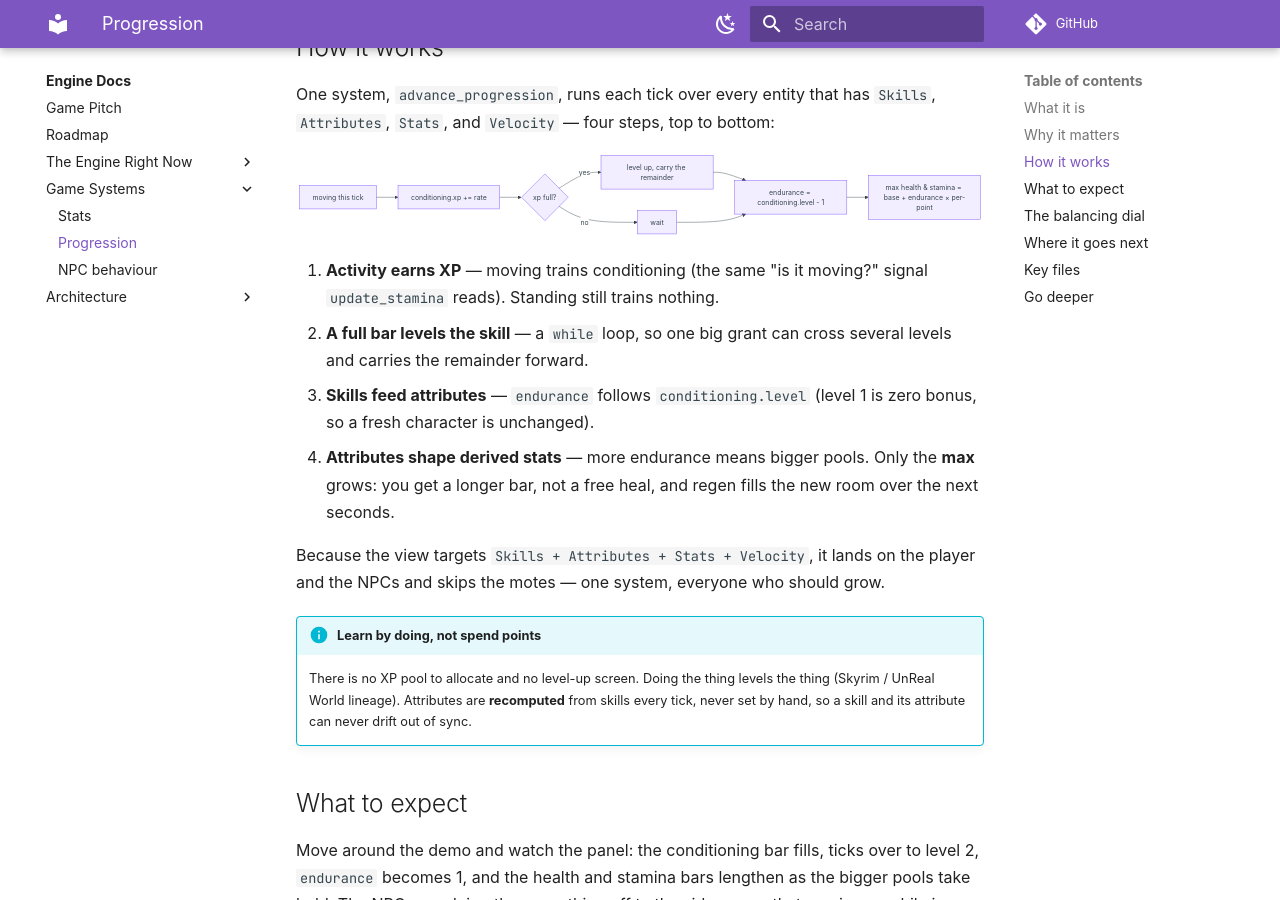
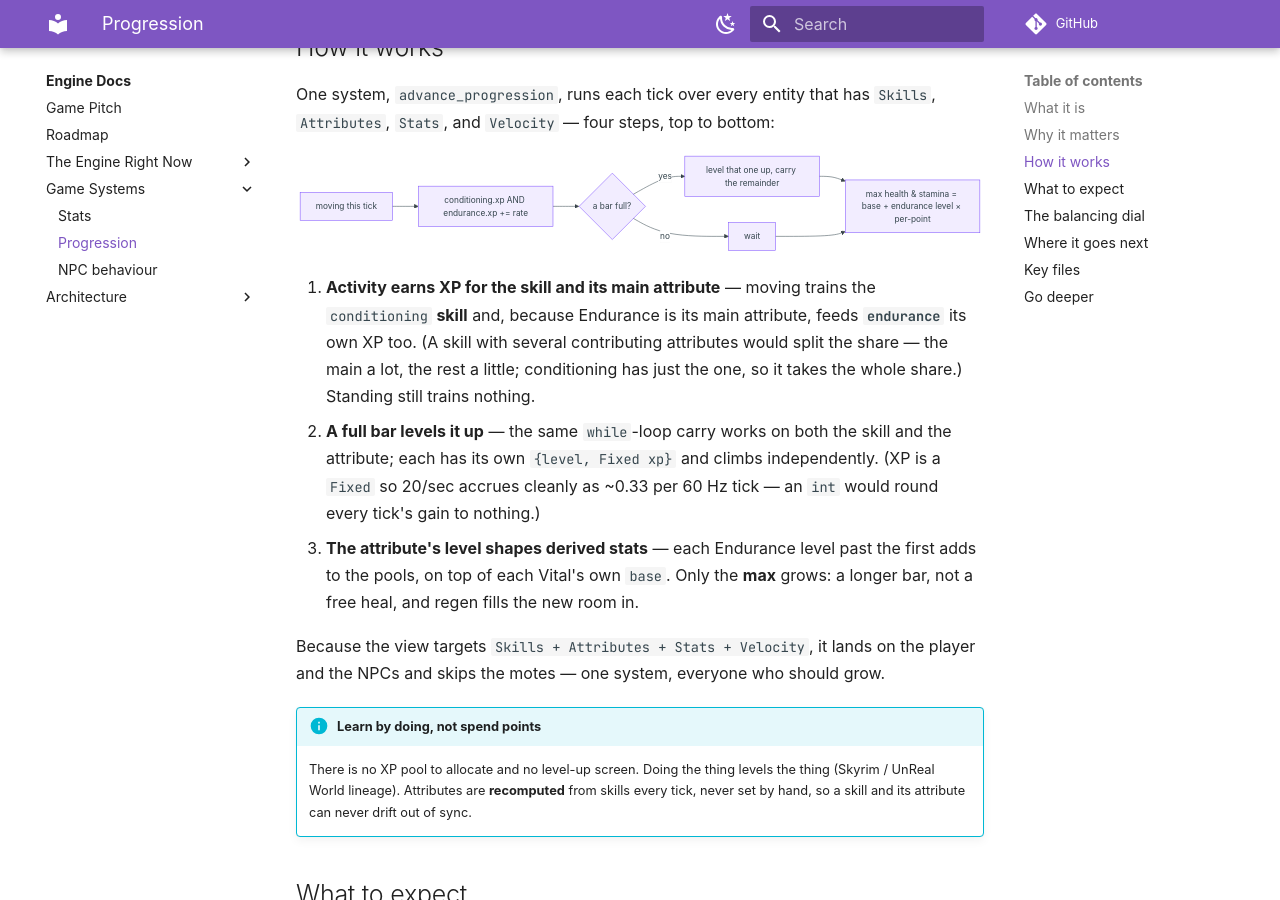
Before and after one commit to IsItJeff/game-engine, an MkDocs documentation site: the page built from docs/engine/progression.md, in a window 1280 px wide and 900 px high, scrolled down 651 px. Built offline with MkDocs 1.6.1 and Material for MkDocs 9.7.7, drawn with Linux system fonts in a browser that asks for light colours; some web fonts are replaced; comment, search, counter and statistics services are not loaded.

Commit message:
refactor(P0b): Attributes get their own XP; Skills become a keyed collection
The model change the design hinges on — behaviour-equivalent, but the mechanism is
now the real thing:
- Skill.xp and a new Attribute{level,xp} are **Fixed** (fractional per-tick accrual;
  an int would round 20/sec = 0.33/tick to zero).
- Skills{conditioning} -> a keyed SkillId->Skill collection (append-ordered vector:
  deterministic iteration, scales to a branching tree, find()/train() helpers).
- Attributes no longer *derived* from a skill — Endurance has its own {level,xp}.
  advance_progression grants XP to the SKILL and its MAIN attribute (Endurance takes
  conditioning's full share for now; contributors will split it later), levels each
  on its own accumulator (shared apply_levels helper), and the pool bonus reads
  endurance.level-1.
- xp_to_next moves to progression/curve.hpp as an int64; advance_progression drops
  its dt param (fixed timestep -> constant per-tick XP).
- panel + tests + progression.md updated to the new shape.

Green under dev (ASan/UBSan) and ci (-Werror -Wconversion), 0 warnings; full suite
39 cases / 1591 assertions unchanged (equivalent). Game verified running.

Co-Authored-By: Claude Opus 4.8 (1M context) <noreply@anthropic.com>

````diff
--- a/docs/engine/progression.md
+++ b/docs/engine/progression.md
@@ -24,24 +24,26 @@ One system, `advance_progression`, runs each tick over every entity that has
 
 ```mermaid
 flowchart LR
-  act[moving this tick] --> xp[conditioning.xp += rate]
-  xp --> lvl{xp full?}
-  lvl -->|yes| up[level up, carry the remainder]
+  act[moving this tick] --> xp[conditioning.xp AND endurance.xp += rate]
+  xp --> lvl{a bar full?}
+  lvl -->|yes| up[level that one up, carry the remainder]
   lvl -->|no| keep[wait]
-  up --> attr[endurance = conditioning.level - 1]
-  keep --> attr
-  attr --> stat[max health & stamina = base + endurance × per-point]
+  up --> stat[max health & stamina = base + endurance level × per-point]
+  keep --> stat
 ```
 
-1. **Activity earns XP** — moving trains conditioning (the same "is it moving?"
-   signal `update_stamina` reads). Standing still trains nothing.
-2. **A full bar levels the skill** — a `while` loop, so one big grant can cross
-   several levels and carries the remainder forward.
-3. **Skills feed attributes** — `endurance` follows `conditioning.level` (level 1
-   is zero bonus, so a fresh character is unchanged).
-4. **Attributes shape derived stats** — more endurance means bigger pools. Only
-   the **max** grows: you get a longer bar, not a free heal, and regen fills the
-   new room over the next seconds.
+1. **Activity earns XP for the skill *and* its main attribute** — moving trains
+   the `conditioning` **skill** and, because Endurance is its main attribute, feeds
+   **`endurance`** its own XP too. (A skill with several contributing attributes
+   would split the share — the main a lot, the rest a little; conditioning has just
+   the one, so it takes the whole share.) Standing still trains nothing.
+2. **A full bar levels it up** — the same `while`-loop carry works on both the
+   skill and the attribute; each has its own `{level, Fixed xp}` and climbs
+   independently. (XP is a `Fixed` so 20/sec accrues cleanly as ~0.33 per 60 Hz
+   tick — an `int` would round every tick's gain to nothing.)
+3. **The attribute's level shapes derived stats** — each Endurance level past the
+   first adds to the pools, on top of each Vital's own `base`. Only the **max**
+   grows: a longer bar, not a free heal, and regen fills the new room in.
 
 Because the view targets `Skills + Attributes + Stats + Velocity`, it lands on the
 player and the NPCs and skips the motes — one system, everyone who should grow.
````
Also changed, not shown: 8 other files.
